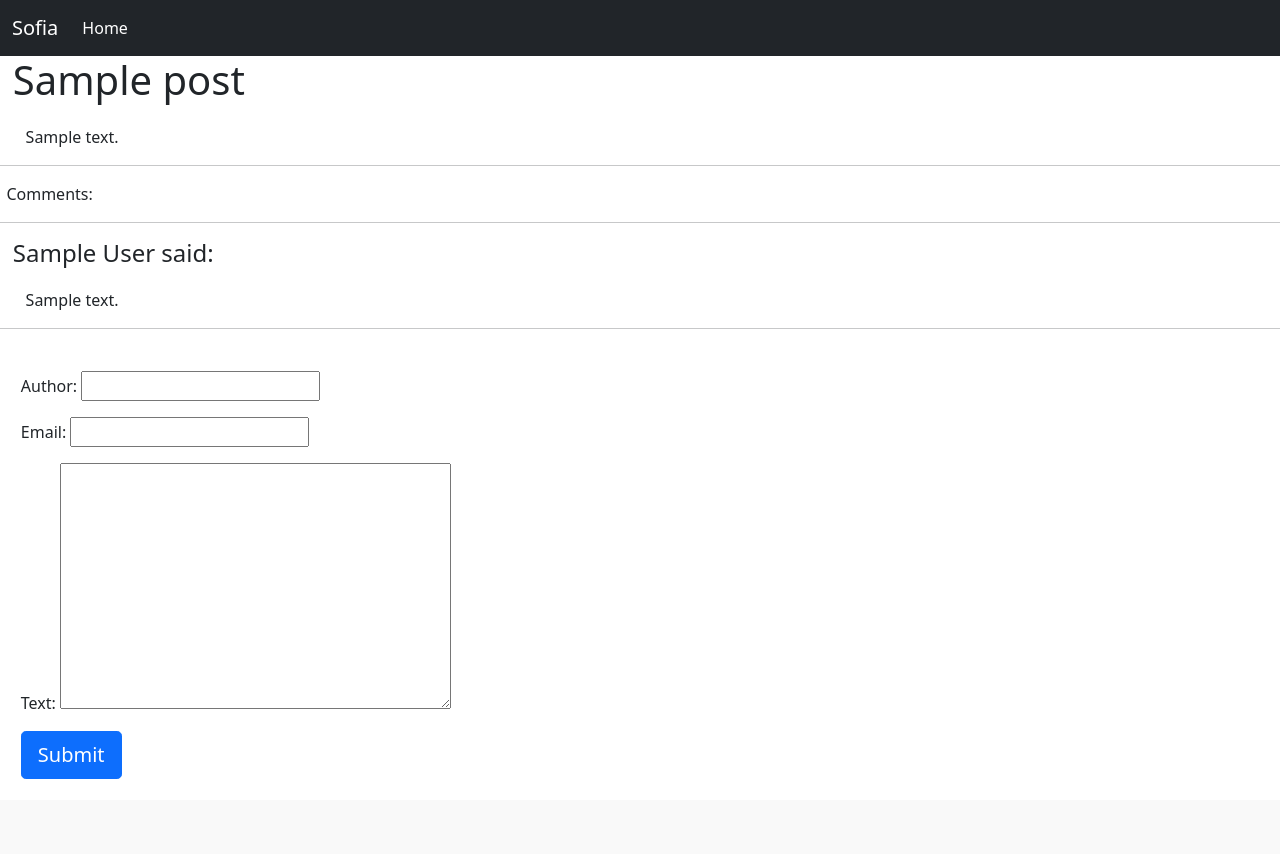
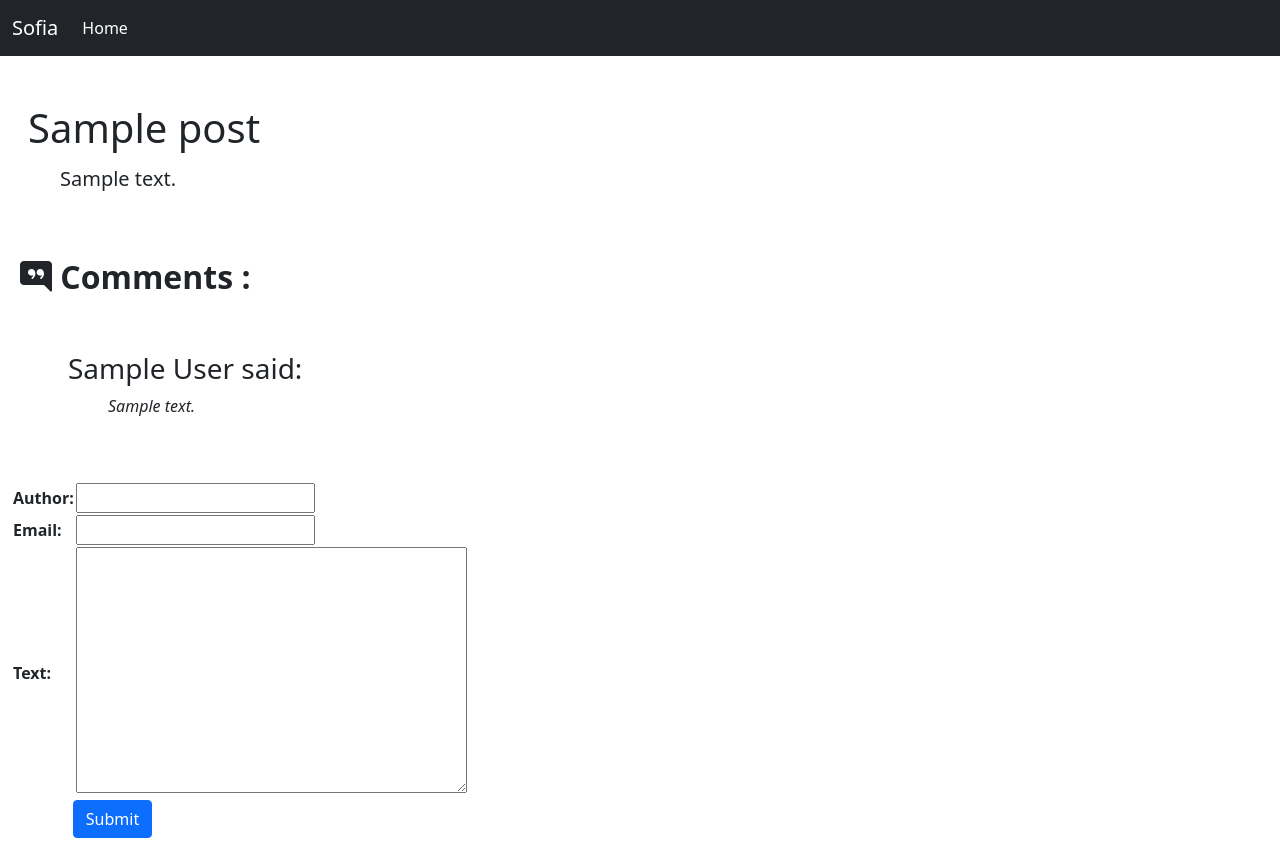
Before and after one commit to jav6/django-blog, a Django app: a page that uses blog/templates/blog/detail.html in a window 1280 px wide. Before the commit the page ends 779 px from the top, so only its background shows below. Run offline with Django 3.2, Linux system fonts and the light colour scheme; tables that the repository leaves empty hold one stand-in row (values such as "Sample post").

Commit message:
Add - style to post:viwer and comment:form

```diff
--- a/blog/templates/blog/detail.html
+++ b/blog/templates/blog/detail.html
@@ -1,22 +1,30 @@
 {% extends 'blog/parent/main.html' %}
 {% block title %}{{ post.post_title }}{% endblock %}
 {% block body %}
-    <h1 style="padding-left: 1%;" class="blog-post-title">{{ post.post_title }}</h1>
-    <p style="padding-left: 2%; padding-top: 1%; padding-right: 1%;" >{{ post.post_body }}</p>
-    <hr />
+    <div class="container-fluid">
+    <div class="pt-5"></div>
+    <h1 class="ps-3">{{ post.post_title }}</h1>
+    <p class="ps-5 pt-1 lead">{{ post.post_body }}</p>
     {% if not post.comments.all %}
-        <p style="padding-left: 0.5%;">We have no comment yet</p><hr />
+        <p class="pt-5 ps-2 fw-bolder"><i class="bi bi-exclamation-square-fill"></i> We have no comment yet</p>
     {% else %}
-        <p style="padding-left: 0.5%;">Comments:</p><hr />
+        <h2 class="pt-5 pb-5 ps-2 fw-bolder"><i class="bi bi-chat-right-quote-fill"></i> Comments :</h2>
         {% for comment in post.comments.all %}
-            <h4 style="padding-left: 1%;" class="blog-post-title">{{ comment.author }} said:</h4>
-            <p style="padding-left: 2%; padding-top: 1%; padding-right: 1%;" >{{ comment.text }}</p>
-            <hr />
+        <div class="container-fluid ps-5">
+            <h3 class="ps-2">{{ comment.author }} said:</h3>
+            <p class="ps-5"><em>{{ comment.text }}</em></p>
+        </div>
         {% endfor %}
-    {% endif %}
-    <form method="post" style="margin-top: 1.3em; padding: 1.3em;">
-          {{ comment_form.as_p }}
-          {% csrf_token %}
-          <button type="submit" class="btn btn-primary  btn-lg">Submit</button>
+        {% endif %}
+    <div class="container-fluid pb-5"></div>
+    <form method="post">
+    <table>
+          {{ comment_form }}
+    </table>
+    <div class="col-auto">
+    {% csrf_token %}
+    <button type="submit" style="margin-left: 3.8em;" class="btn btn-primary mb-3">Submit</button>
+    </div>
     </form>
+    </div>
 {% endblock %}
```
